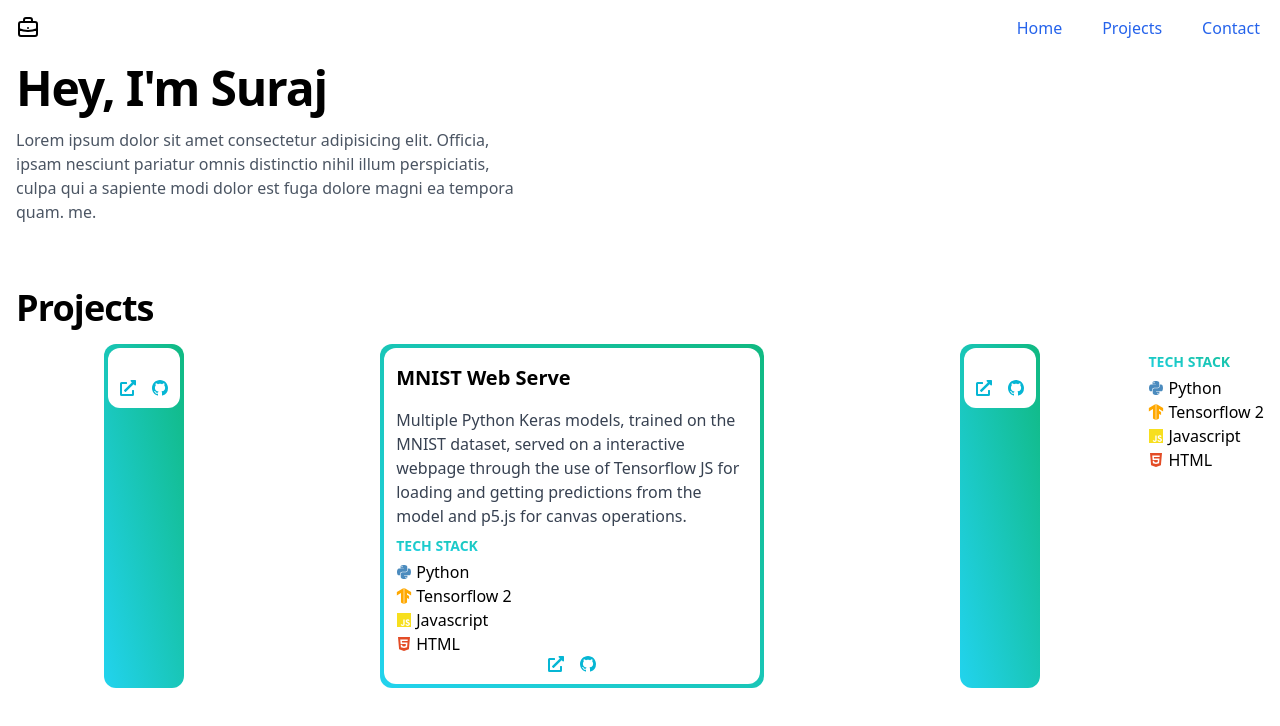
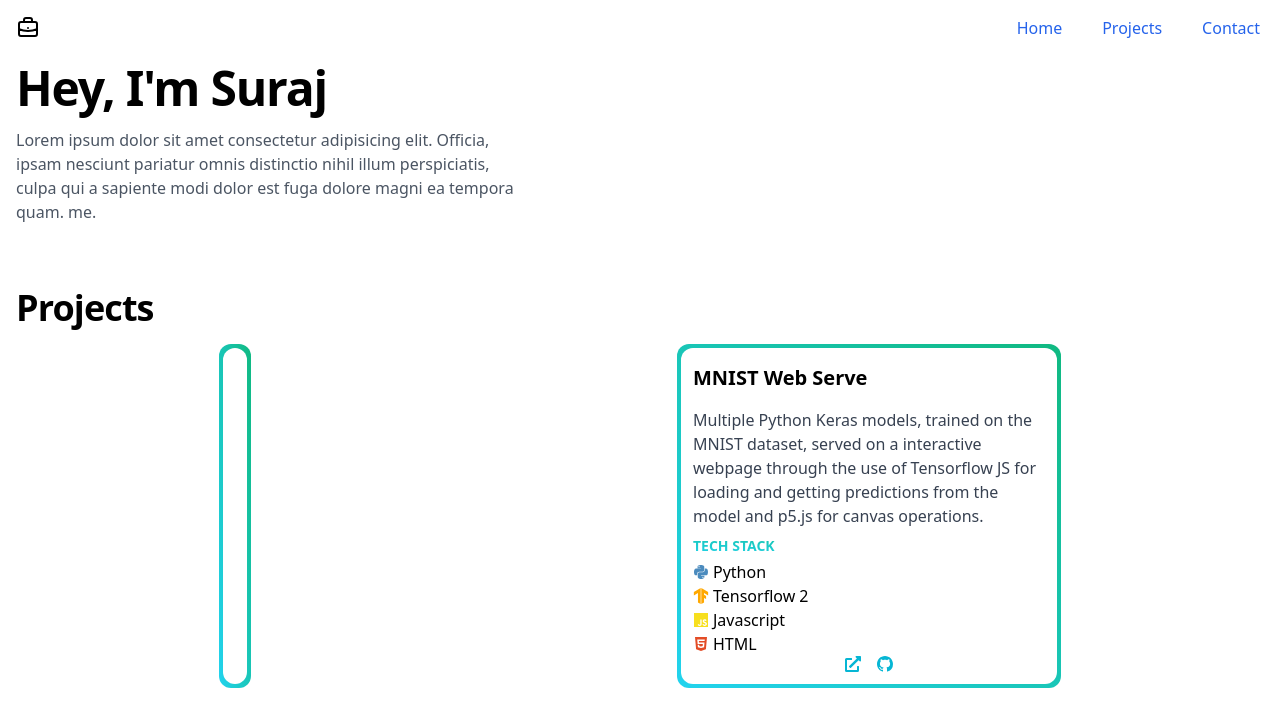
Before and after one commit to Suraj-Ram/suraj-portfolio, a React (Create React App) app: page / in a window 1280 px wide. Shown: the top 726 px of the page. Built offline with nearby package versions, Linux system fonts and the light colour scheme.

Commit message:
Created link components per project, created individual project components

```diff
--- /dev/null
+++ b/src/components/LinkItems/LinkItemsBase.jsx
@@ -0,0 +1,39 @@
+import React from "react";
+import { GoMarkGithub } from "react-icons/go";
+import { FaExternalLinkAlt } from "react-icons/fa";
+
+//input array with objects containing a link and logo component
+const LinkItemsBase = ({ links }) => {
+  const linkColor = "text-cyan-500";
+  return (
+    <div className="flex justify-center gap-x-4">
+      {/* <a
+        href="https://mnist.surajram.xyz"
+        target="_blank"
+        className="flex justify-center items-center text-cyan-500"
+      >
+        <FaExternalLinkAlt></FaExternalLinkAlt>
+      </a>
+      <a
+        href="https://github.com/Suraj-Ram/mnist-web-serve"
+        target="_blank"
+        className="flex justify-center items-center text-cyan-500"
+      >
+        <GoMarkGithub />
+      </a> */}
+
+      {links.map((el, index) => (
+        <a
+          key={index}
+          href={el.link}
+          target="_blank"
+          className="flex justify-center items-center text-cyan-500"
+        >
+          {el.logo}
+        </a>
+      ))}
+    </div>
+  );
+};
+
+export default LinkItemsBase;
--- /dev/null
+++ b/src/components/LinkItems/MNISTLinkItems.jsx
@@ -0,0 +1,22 @@
+import React from "react";
+import LinkItemsBase from "./LinkItemsBase";
+import { GoMarkGithub } from "react-icons/go";
+import { FaExternalLinkAlt } from "react-icons/fa";
+
+const MNISTLinkItems = () => {
+  return (
+    <div>
+      <LinkItemsBase
+        links={[
+          { link: "https://mnist.surajram.xyz", logo: <FaExternalLinkAlt /> },
+          {
+            link: "https://github.com/Suraj-Ram/mnist-web-serve",
+            logo: <GoMarkGithub />,
+          },
+        ]}
+      />
+    </div>
+  );
+};
+
+export default MNISTLinkItems;
--- a/src/components/ProjectCard2.jsx
+++ b/src/components/ProjectCard2.jsx
@@ -1,31 +1,14 @@
 import TechStack from "./TechStack";
-import { GoMarkGithub } from "react-icons/go";
-import { FaExternalLinkAlt } from "react-icons/fa";
 
 const ProjectCard = ({ title, description, stack, links }) => {
   return (
     <div className="max-w-sm p-1 bg-gradient-to-tr from-cyan-400 to-green-500 mx-auto rounded-xl flex flex-col gap-2 mb-2 hover:shadow-lg  ">
-      <div className="bg-white p-3 rounded-xl">
+      <div className="bg-white p-3 rounded-xl w-full h-full">
         {/* bg-gradient-to-r from-cyan-400 to-sky-500 */}
         <h4 className="text-xl font-bold mb-3 py-1">{title}</h4>
         <p className=" text-gray-700 text-base">{description}</p>
         {stack}
-        <div className="flex justify-center gap-x-4">
-          <a
-            href="https://mnist.surajram.xyz"
-            target="_blank"
-            className="flex justify-center items-center text-cyan-500"
-          >
-            <FaExternalLinkAlt></FaExternalLinkAlt>
-          </a>
-          <a
-            href="https://github.com/Suraj-Ram/mnist-web-serve"
-            target="_blank"
-            className="flex justify-center items-center text-cyan-500"
-          >
-            <GoMarkGithub />
-          </a>
-        </div>
+        {links}
       </div>
     </div>
   );
--- a/src/components/Projects.jsx
+++ b/src/components/Projects.jsx
@@ -1,6 +1,7 @@
 import ProjectCard from "./ProjectCard2";
-import TechStack from "./TechStack";
-import MNISTTechStack from "./TechStacks/MNISTTechStack";
+import MNISTProject from "./Projects/MNISTProject";
+
+//SOON TO BE THE PROJECT COMPONENT JUST FOR MNIST
 
 const Projects = () => {
   return (
@@ -10,14 +11,9 @@ const Projects = () => {
       </h2>
       <div className="md:flex gap-5 justify-center  my-1">
         <ProjectCard />
-        <ProjectCard
-          title="MNIST Web Serve"
-          description="Multiple Python Keras models, trained on the MNIST dataset, served on a interactive webpage through the use of Tensorflow JS for loading and getting predictions from the model and p5.js for canvas operations."
-          stack={<MNISTTechStack />}
-        />
+        <MNISTProject />
         {/* <ProjectCard stack={<MNISTTechStack />} /> */}
-        <ProjectCard />
-        <MNISTTechStack></MNISTTechStack>
+        {/* <ProjectCard /> */}
       </div>
     </div>
   );
--- /dev/null
+++ b/src/components/Projects/MNISTProject.jsx
@@ -0,0 +1,17 @@
+import React from "react";
+import ProjectCard from "../ProjectCard2";
+import MNISTTechStack from "../TechStacks/MNISTTechStack";
+import MNISTLinkItems from "../LinkItems/MNISTLinkItems";
+
+const MNISTProject = () => {
+  return (
+    <ProjectCard
+      title="MNIST Web Serve"
+      description="Multiple Python Keras models, trained on the MNIST dataset, served on a interactive webpage through the use of Tensorflow JS for loading and getting predictions from the model and p5.js for canvas operations."
+      stack={<MNISTTechStack />}
+      links={<MNISTLinkItems />}
+    />
+  );
+};
+
+export default MNISTProject;
```
